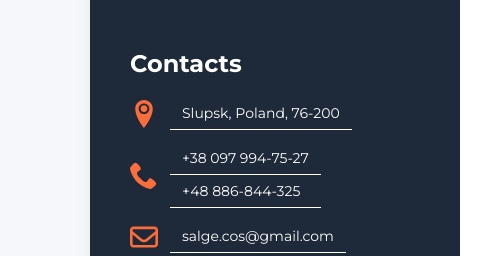
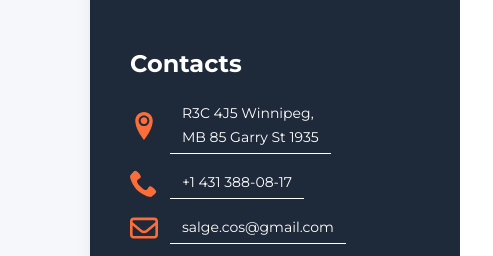
Before and after one commit to Cosmits/Cosmits, a website: page resume/index.html in a window 1280 px wide. Shown: the part 632-888 px from the top of the page, 0-493 px from the left. Drawn offline with Linux system fonts and the light colour scheme.

Commit message:
fix contacts

```diff
--- a/resume/index.html
+++ b/resume/index.html
@@ -509,9 +509,10 @@
             <svg class="contact-btn-svg" width="28" height="28">
               <use href="./img/symbol-defs.svg#location"></use>
             </svg>
-            <a href="https://www.google.com/maps/place/Slupsk" class="contact-link btn-draw"><span>Slupsk, Poland,
-                76-200</span></a>
-            <!-- <p>Slupsk, Poland 76-200</p> -->
+            <a href="https://www.google.com/maps/place/winnipeg" class="contact-link btn-draw"><span>R3C 4J5
+                Winnipeg,</br> MB
+                85 Garry St 1935 </span></a>
+
           </div>
           <div class="contact-wrap">
             <!-- <span class="contact-type">Mobile:</span> -->
@@ -519,8 +520,9 @@
               <use href="./img/symbol-defs.svg#phone"></use>
             </svg>
             <div>
-              <a href="tel:+380979947527" class="contact-link btn-draw"><span>+38 097 994-75-27</span></a>
-              <a href="tel:+48886844325" class="contact-link btn-draw"><span>+48 886-844-325</span></a>
+              <!-- <a href="tel:+380979947527" class="contact-link btn-draw"><span>+38 097 994-75-27</span></a>
+              <a href="tel:+48886844325" class="contact-link btn-draw"><span>+48 886-844-325</span></a> -->
+              <a href="tel:+14313880817" class="contact-link btn-draw"><span>+1 431 388-08-17</span></a>
             </div>
           </div>
           <div class="contact-wrap">
```
